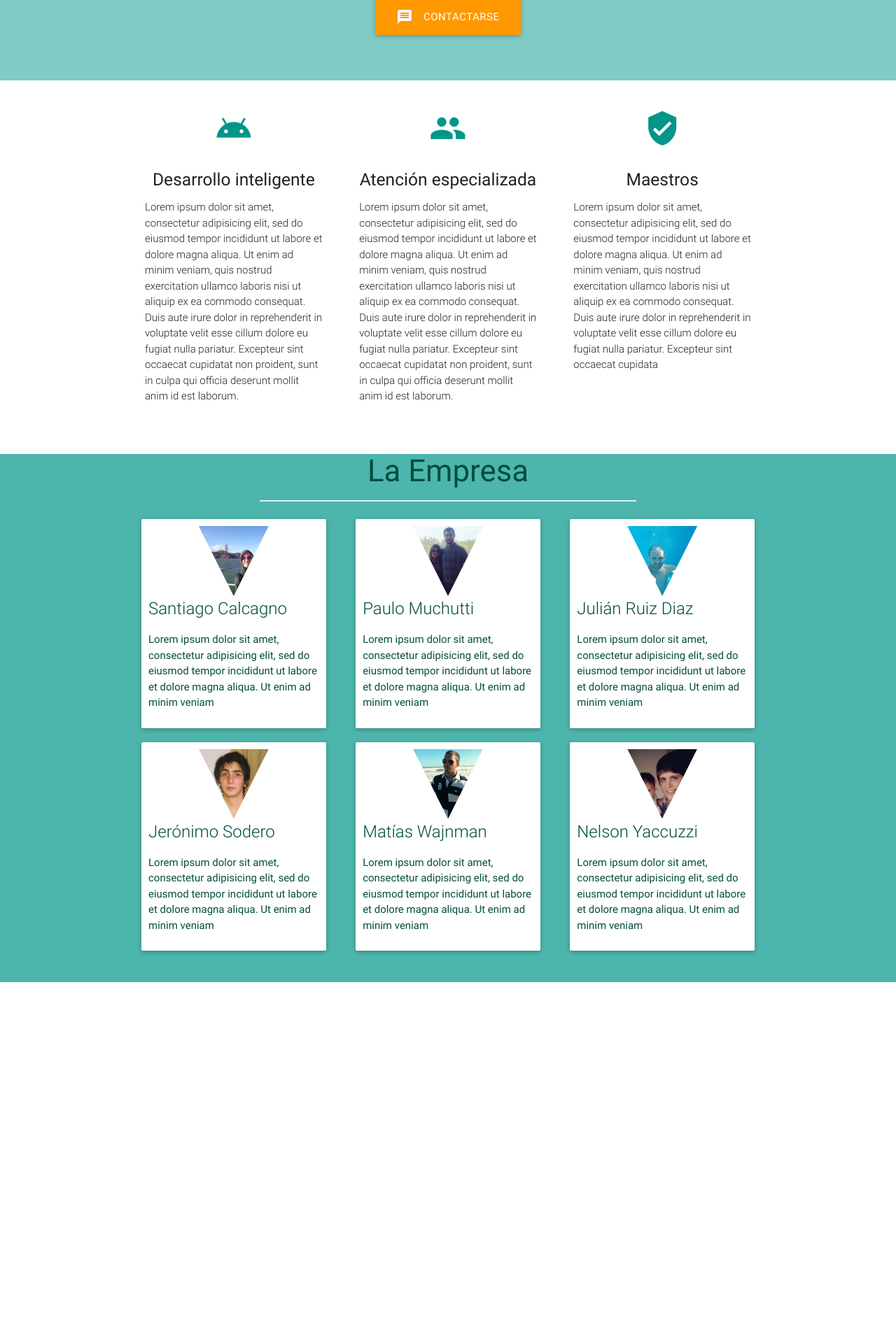
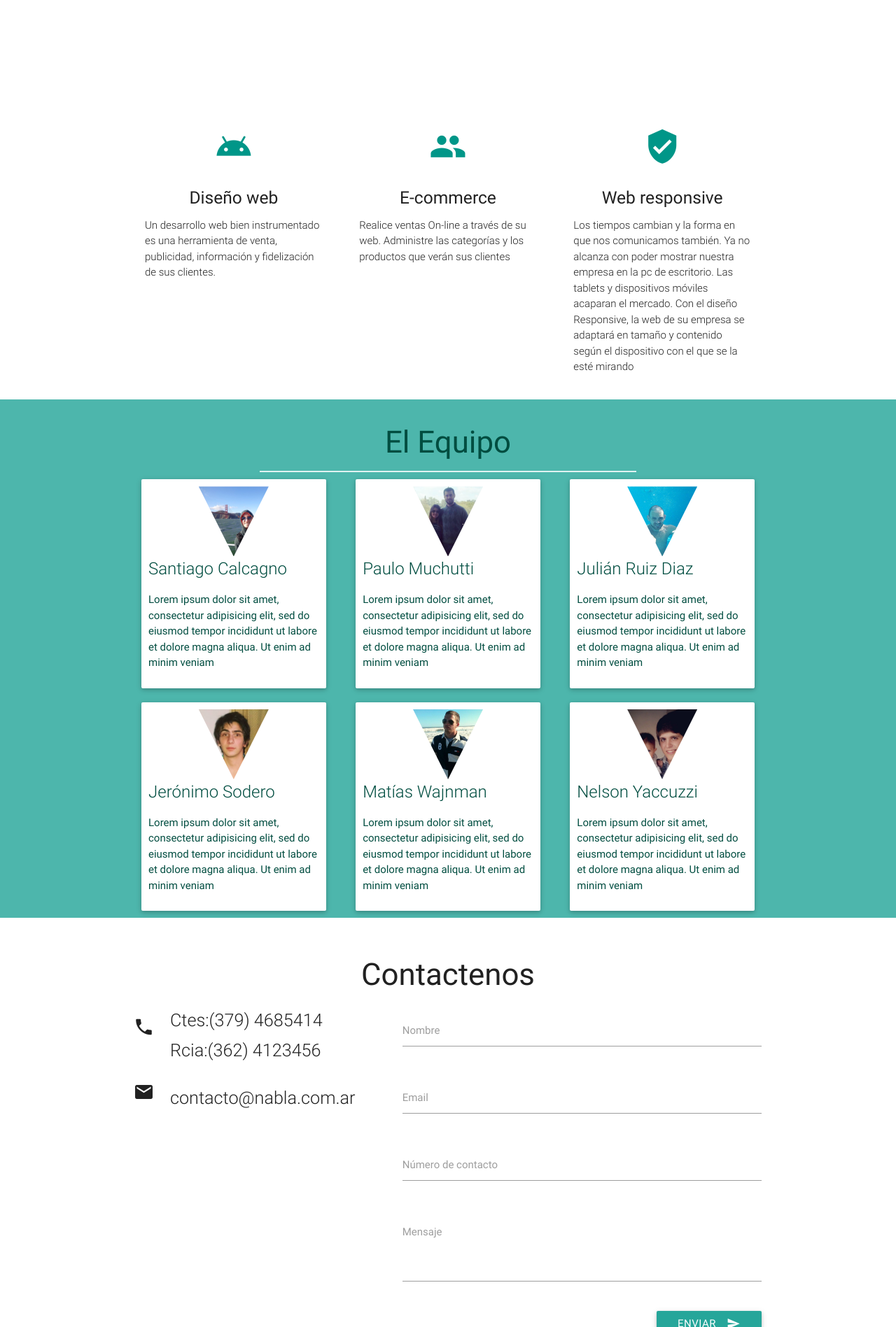
Before and after one commit to jeronimosodero/nabla, a plain HTML site: page index.html in a window 1280 px wide. Shown: the part 323-2220 px from the top of the page at 70% size. Before the commit the page ends 1727 px from the top, so only its background shows below. Drawn offline with nearby package versions, Linux system fonts and the light colour scheme.

Commit message:
Imagenes cargadas aleatoriamente y luego de la carga de la pagina para mejor perfomance. Agregado link de contacto. Falta funcionalidad de contacto

```diff
--- a/css/style.css
+++ b/css/style.css
@@ -6,12 +6,34 @@
  * Made By MaterializeCSS.com
  */
 
+/*Made by Paslo*/
+
+#banner{
+	background-repeat:no-repeat;
+	background-size:cover;
+	background-position:center;
+	height: 400px;
+}
+
+#contact p{
+	margin: 5px 0px;
+}
+
+.icons{
+	margin: 18px 0px;
+}
+
+
+/*Made by Paslo*/
+/*Made by Jero*/
 .icon-block {
   padding: 0 15px;
 }
+
 .icon-block .material-icons {
 	font-size: inherit;
 }
+
 .card img{
 	width: 100px;
 	height: 100px;
@@ -27,14 +49,9 @@
 	padding: 10px;
 }
 
-.empresa{
+#who{
 	background: #4db6ac;
 	color:#004d40;
-}
-
-#index-banner{
-	background: #80cbc4;
-	color: #004d40;
 }
 
 .divider{
--- a/index.html
+++ b/index.html
@@ -4,95 +4,72 @@
 		<meta http-equiv="Content-Type" content="text/html; charset=UTF-8"/>
 		<meta name="viewport" content="width=device-width, initial-scale=1, maximum-scale=1.0"/>
 		<meta name="theme-color" content="#039be5">
-  <title>Nabla</title>
+		<title>Nabla | Desarrollos a medida</title>
 		<link rel="shortcut icon" href="favicon.ico" type="image/x-icon">
 		<link rel="icon" href="favicon.ico" type="image/x-icon">
-
 		<!-- CSS  -->
 		<link href="https://fonts.googleapis.com/icon?family=Material+Icons" rel="stylesheet">
 		<link href="css/materialize.css" type="text/css" rel="stylesheet" media="screen,projection"/>
 		<link href="css/style.css" type="text/css" rel="stylesheet" media="screen,projection"/>
 	</head>
 	<body>
+		<div class="navbar-fixed">
 			<nav class="teal lighten-1" role="navigation">
-    <div class="nav-wrapper container"><a id="logo-container" href="#" class="brand-logo">∇</a>
+				<div class="nav-wrapper container">
+					<a id="logo-container" href="#banner" class="brand-logo">&nabla;</a>
 					<ul class="right hide-on-med-and-down">
-        <li><a href="#">Link</a></li>
-        <li><a href="#">Link</a></li>
+						<li><a href="#services">Servicios</a></li>
+						<li><a href="#who">¿Quienes somos?</a></li>
+						<li><a class="waves-effect waves-light orange btn" href="#contact">Contactenos</a></li>
 					</ul>
-
 					<ul id="nav-mobile" class="side-nav">
 						<li><a href="#">Link</a></li>
 					</ul>
 					<a href="#" data-activates="nav-mobile" class="button-collapse"><i class="material-icons">menu</i></a>
 				</div>
 			</nav>
-  <div class="section no-pad-bot" id="index-banner">
+		</div>
+		<div class="section no-pad-bot" id="banner">
 			<div class="container">
 				<br><br>
-      <h1 class="header center">Nabla™</h1>
+				<h1 class="header center">Nabla</h1>
 				<div class="row center">
-        <h5 class="header col s12 light">Ingeniería en Sistemas de Información</h5>
-      </div>
-      <div class="row center">
-        <a href="mailto:nablarises@nabla.com.ar?Subject=Hola&Body=Hola quisiera decirles que son muy capos. Sigan asi. Salu2" id="download-button" class="btn-large waves-effect waves-light orange"><i class="material-icons left">message</i>Contactarse</a>
+					<h4 class="header col s12 light white-text">Una empresa de desarrollo a medida</h4>
 				</div>
 				<br><br>
-
 			</div>
 		</div>
-
+		<div class="section no-pad-bot" id="services">
 			<div class="container">
-    <div class="section">
 				<div class="row">
 					<div class="col s12 m4">
 						<div class="icon-block">
 							<h2 class="center teal-text"><i class="medium material-icons">android</i></h2>
-            <h5 class="center">Desarrollo inteligente</h5>
-
-            <p class="light">Lorem ipsum dolor sit amet, consectetur adipisicing elit, sed do eiusmod
-              tempor incididunt ut labore et dolore magna aliqua. Ut enim ad minim veniam,
-              quis nostrud exercitation ullamco laboris nisi ut aliquip ex ea commodo
-              consequat. Duis aute irure dolor in reprehenderit in voluptate velit esse
-              cillum dolore eu fugiat nulla pariatur. Excepteur sint occaecat cupidatat non
-              proident, sunt in culpa qui officia deserunt mollit anim id est laborum.</p>
+							<h5 class="center">Diseño web</h5>
+							<p class="light">Un desarrollo web bien instrumentado es una herramienta de venta, publicidad, información y fidelización de sus clientes.</p>
 						</div>
 					</div>
-
 					<div class="col s12 m4">
 						<div class="icon-block">
 							<h2 class="center teal-text"><i class="medium material-icons">group</i></h2>
-              <h5 class="center">Atención especializada</h5>
-
-              <p class="light">Lorem ipsum dolor sit amet, consectetur adipisicing elit, sed do eiusmod
-                tempor incididunt ut labore et dolore magna aliqua. Ut enim ad minim veniam,
-                quis nostrud exercitation ullamco laboris nisi ut aliquip ex ea commodo
-                consequat. Duis aute irure dolor in reprehenderit in voluptate velit esse
-                cillum dolore eu fugiat nulla pariatur. Excepteur sint occaecat cupidatat non
-                proident, sunt in culpa qui officia deserunt mollit anim id est laborum.</p>
+							<h5 class="center">E-commerce</h5>
+							<p class="light">Realice ventas On-line a través de su web. Administre las categorías y los productos que verán sus clientes</p>
 						</div>
 					</div>
-
 					<div class="col s12 m4">
 						<div class="icon-block">
 							<h2 class="center teal-text"><i class="medium material-icons">verified_user</i></h2>
-                <h5 class="center">Maestros</h5>
-
-                <p class="light">Lorem ipsum dolor sit amet, consectetur adipisicing elit, sed do eiusmod
-                  tempor incididunt ut labore et dolore magna aliqua. Ut enim ad minim veniam,
-                  quis nostrud exercitation ullamco laboris nisi ut aliquip ex ea commodo
-                  consequat. Duis aute irure dolor in reprehenderit in voluptate velit esse
-                  cillum dolore eu fugiat nulla pariatur. Excepteur sint occaecat cupidata</p>
+							<h5 class="center">Web responsive</h5>
+							<p class="light">Los tiempos cambian y la forma en que nos comunicamos también. Ya no alcanza con poder mostrar nuestra empresa en la pc de escritorio. Las tablets y dispositivos móviles acaparan el mercado. Con el diseño Responsive, la web de su empresa se adaptará en tamaño y contenido según el dispositivo con el que se la esté mirando</p>
 						</div>
 					</div>
 				</div>
 			</div>
 		</div>
-          <div class="empresa">
+		<div class="section no-pad-bot" id="who">
 			<div class="container">
-            <h3 class="center">La Empresa</h3>
+				<h3 class="center">El Equipo</h3>
 				<div class="divider"></div>
-            <div class="section">
 				<div class="row">
 					<div class="col s12 m4">
 						<div class="card">
@@ -145,11 +122,69 @@
 				</div>
 			</div>
 		</div>
+		<div class="section no-pad-bot" id="contact">
+			<div class="container">
+				<div class="row">
+					<h3 class="center">Contactenos</h3>
+					<div class="col m4 s12">
+						<div class="row">
+							<div class="col s2 icons">
+								<i class="material-icons small right">phone</i>
+							</div>
+							<div class="col s10">
+								<p class="flow-text">Ctes:(379) 4685414</p>
+								<p class="flow-text">Rcia:(362) 4123456</p>
+							</div>
+						</div>
+						<div class="row">
+							<div class="col s2">
+								<i class="material-icons small right">email</i>
+							</div>
+							<div class="col s10">
+								<p class="flow-text">contacto@nabla.com.ar</p>
+							</div>
+						</div>
+					</div>
+					<div class="col m7 push-m1 s12">
+						<div class="row">
+							<form class="col s12">
+								<div class="row">
+									<div class="input-field col s12">
+										<input type="text" id="name">
+										<label for="name">Nombre</label>
+									</div>
+								</div>
+								<div class="row">
+									<div class="input-field col s12">
+										<input type="email" id="email">
+										<label for="email">Email</label>
+									</div>
+								</div>
+								<div class="row">
+									<div class="input-field col s12">
+										<input type="text" id="phone">
+										<label for="phone">Número de contacto</label>
+									</div>
+								</div>
+								<div class="row">
+									<div class="input-field col s12">
+										<textarea name="message" id="message" cols="30" rows="10" class="materialize-textarea"></textarea>
+										<label for="message">Mensaje</label>
+									</div>
+								</div>
+								<button class="btn waves-effect waves-light right" type="submit" name="action">Enviar
+									<i class="material-icons right">send</i>
+									</button>
+							</form>
+						</div>
+					</div>
+				</div>
+			</div>
 		</div>
 		<!--  Scripts-->
 		<script src="https://code.jquery.com/jquery-2.1.1.min.js"></script>
 		<script src="js/materialize.js"></script>
 		<script src="js/init.js"></script>
-
+		<script src="js/imageLoader.js"></script>
 	</body>
 </html>
--- /dev/null
+++ b/js/imageLoader.js
@@ -0,0 +1,8 @@
+$(document).ready(function() {
+	var backgroundBanner = new Image();
+	backgroundBanner.onload = function() {
+		$('#banner').css('background-image', 'url('+this.src+')');
+	};
+	var bannerRandom = Math.floor(Math.random() * 2) + 1
+	backgroundBanner.src = 'images/banner'+bannerRandom+'.jpg';
+});
--- a/js/init.js
+++ b/js/init.js
@@ -1,3 +1,18 @@
+$(document).ready(function() {
+	smoothScroll = function() {
+		$('a[href*=#]').click(function(event) {
+			event.preventDefault();
+			$('html,body').animate({scrollTop:$(this.hash).offset().top-64},500);
+		});
+	}();
+});
+
+
+
+
+
+
+
 (function($){
   $(function(){
 
```
Also changed, not shown: images/banner2.jpg (added), 1 other file. Lines whose indentation alone changed are shown as unchanged.
